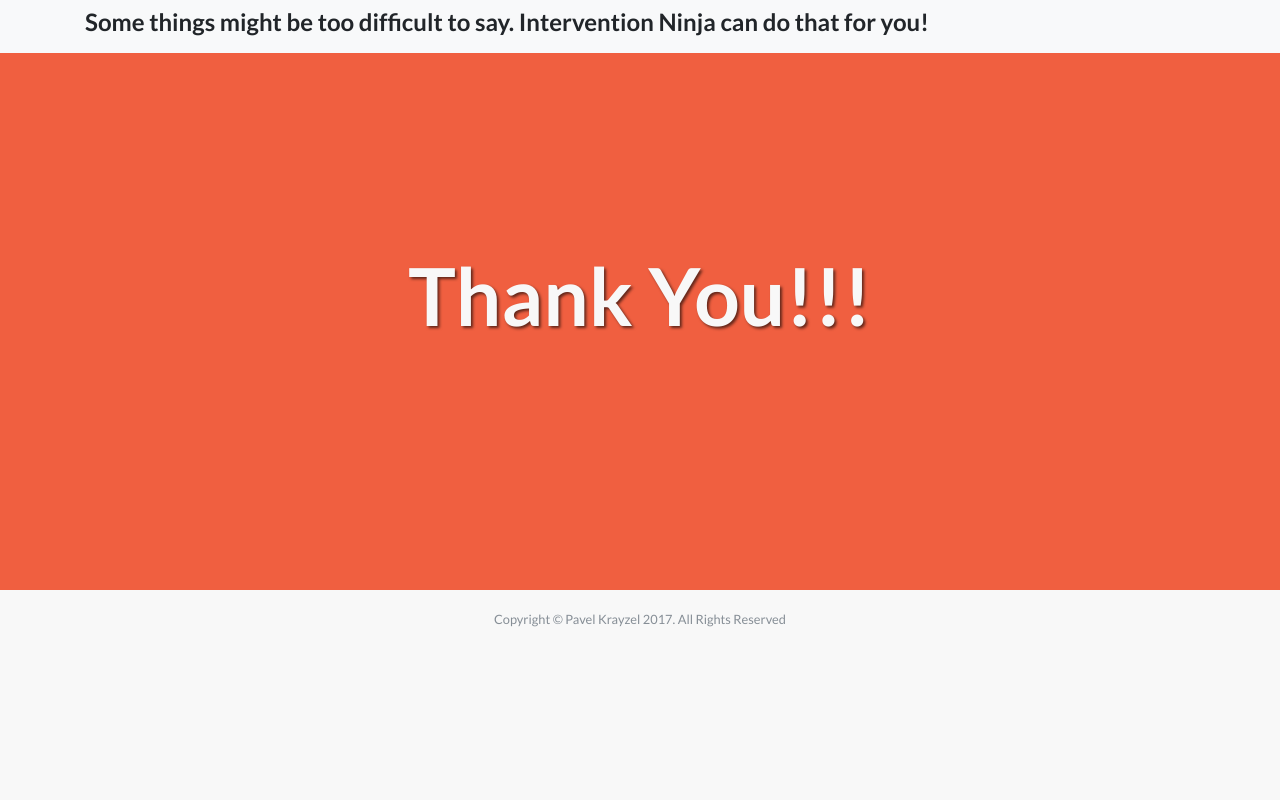
After one commit to pkrayzel/intervention.ninja, a Flask app: template src/templates/sent.html in a window 1280 px wide. The commit adds this page. Run offline with Flask 2, Linux system fonts and the light colour scheme; the template is opened without the code that fills it, so the values that code supplies are empty; some libraries are stand-ins or nearby versions.

Commit message:
Thank you page added and formatted

```diff
--- a/src/app.py
+++ b/src/app.py
@@ -4,6 +4,7 @@ from flask import Flask, render_template, request
 # create the application object
 app = Flask(__name__)
 HOME_PAGE = 'index.html'
+SENT = 'sent.html'
 
 
 # use decorators to link the function to a url
@@ -16,7 +17,7 @@ def home():
 def send_email():
     # email = request.form['email_smell']
     # return 'Send email: ' % email
-    return 'Send'
+    return render_template(SENT)
 
 
 # start the server with the 'run()' method
--- a/src/static/css/landing-page.css
+++ b/src/static/css/landing-page.css
@@ -1,9 +1,3 @@
-/*!
- * Start Bootstrap - Landing Page (https://startbootstrap.com/template-overviews/landing-page)
- * Copyright 2013-2017 Start Bootstrap
- * Licensed under MIT (https://github.com/BlackrockDigital/startbootstrap-landing-page/blob/master/LICENSE)
- */
-
 body, html {
     width: 100%;
     height: 100%;
@@ -24,7 +18,7 @@ body, h1, h2, h3, h4, h5, h6 {
     background-size: cover;
 }
 
-.intro-content {
+.intro-content, .intro-sent {
     padding-top: 25px;
     padding-bottom: 25px;
     text-align: center;
@@ -162,6 +156,8 @@ body, h1, h2, h3, h4, h5, h6 {
 footer {
     padding: 10px 0;
     background-color: #f8f8f8;
+    margin: auto;
+    text-align: center;
 }
 
 p.copyright {
@@ -188,6 +184,10 @@ p.copyright {
         padding-bottom: 15%;
         padding-top: 50px;
     }
+    .intro-sent .intro-message {
+        padding-bottom: 15%;
+        padding-top: 120px;
+    }
     .intro-header .intro-message > h3 {
         font-size: 2em;
     }
--- /dev/null
+++ b/src/templates/sent.html
@@ -0,0 +1,59 @@
+<!DOCTYPE html>
+<html lang="en">
+
+<head>
+    <meta charset="utf-8">
+    <meta name="viewport" content="width=device-width, initial-scale=1, shrink-to-fit=no">
+    <meta name="description" content="Intervention Ninja - See it, Say it, Sorted! Some things might be too difficult to say. Ninja can do that for you!">
+    <meta name="author" content="Pavel Krayzel">
+
+    <link rel="icon" type="image/png" href="static/favicon.ico">
+
+    <title>Intervention Ninja - See it, Say it, Sorted!</title>
+
+    <!-- Bootstrap core CSS -->
+    <link href="static/vendor/bootstrap/css/bootstrap.min.css" rel="stylesheet">
+
+    <!-- Custom fonts for this template -->
+    <link href="static/vendor/font-awesome/css/font-awesome.min.css" rel="stylesheet" type="text/css">
+    <link href="https://fonts.googleapis.com/css?family=Lato:300,400,700,300italic,400italic,700italic" rel="stylesheet" type="text/css">
+
+    <!-- Custom styles for this template-->
+    <link href="static/css/landing-page.css" rel="stylesheet">
+
+</head>
+
+<body>
+
+<!-- Navigation -->
+<nav class="navbar navbar-expand-lg navbar-light bg-light fixed-top">
+    <div class="container">
+        <h4>Some things might be too difficult to say. Intervention Ninja can do that for you!</h4>
+    </div>
+</nav>
+
+<!-- Header -->
+<header class="intro-sent">
+    <div class="container">
+        <div class="intro-message">
+            <h1>Thank You!!!</h1>
+        </div>
+    </div>
+</header>
+
+
+
+<!-- Footer -->
+<footer>
+    <div class="container">
+        <p class="copyright text-muted small">Copyright &copy; Pavel Krayzel 2017. All Rights Reserved</p>
+    </div>
+</footer>
+
+<!-- Bootstrap core JavaScript -->
+<script src="static/vendor/jquery/jquery.min.js"></script>
+<script src="static/vendor/bootstrap/js/bootstrap.bundle.min.js"></script>
+
+</body>
+
+</html>
```
